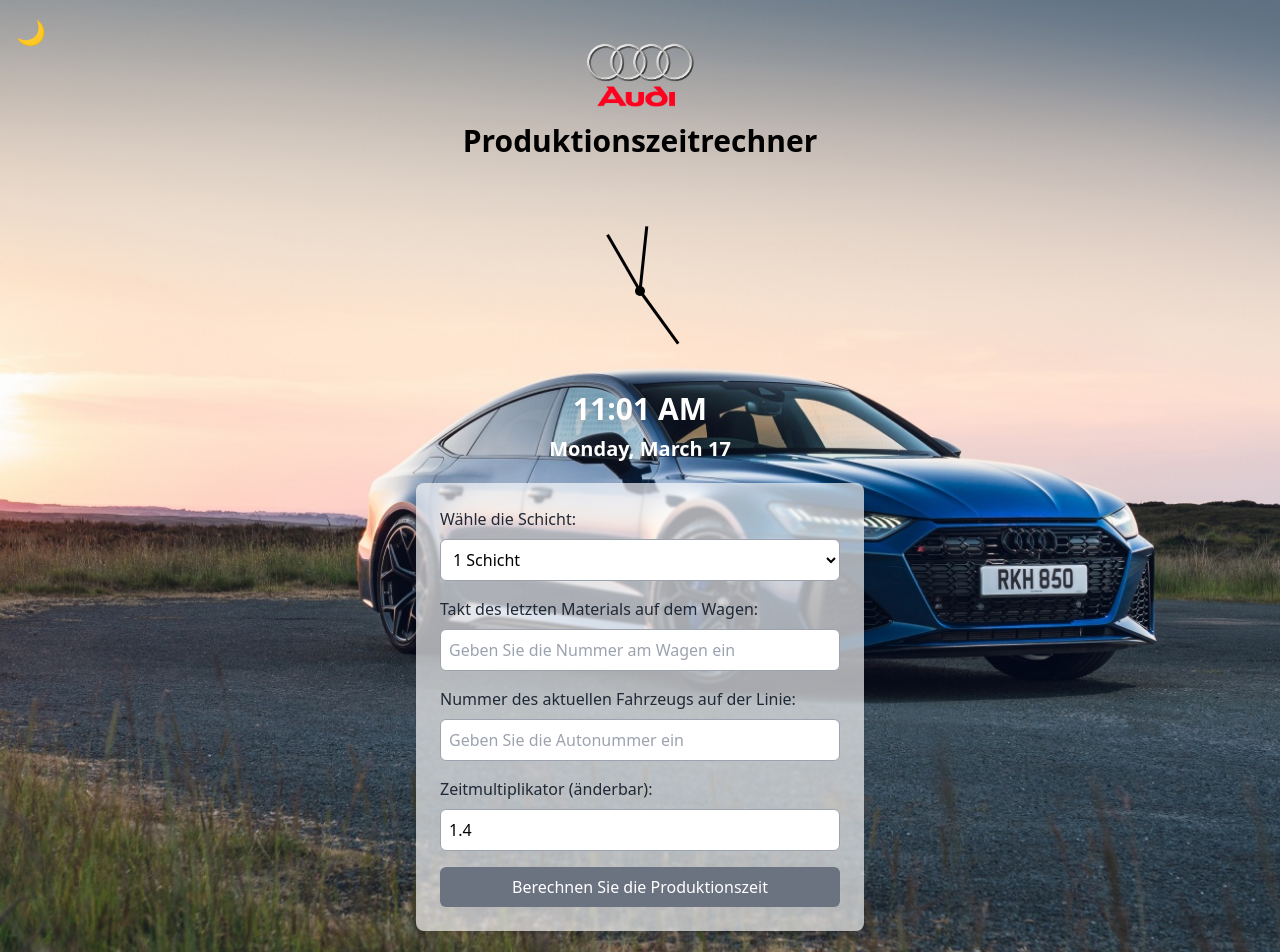
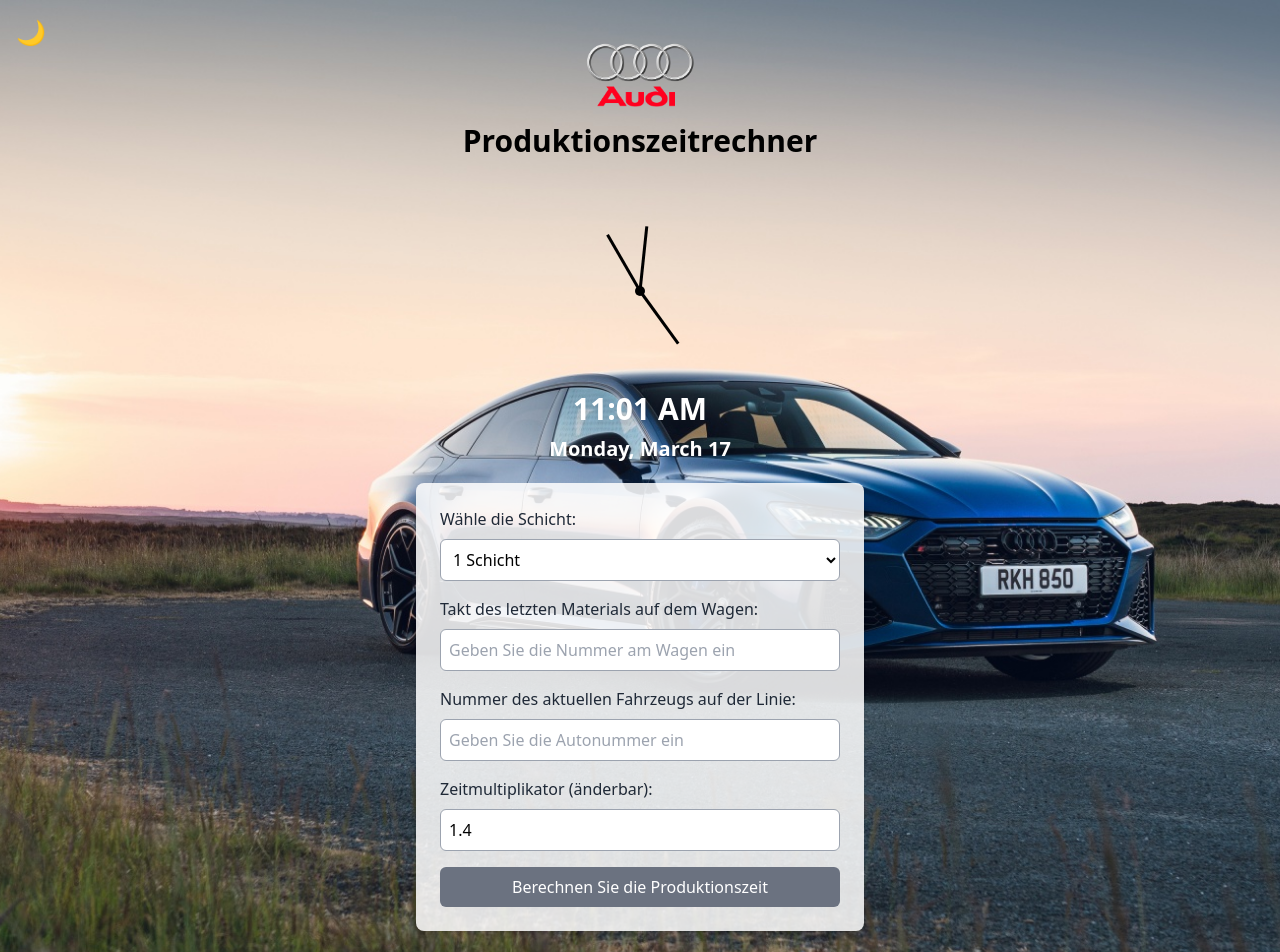
Before and after one commit to szymkap92/ProduktionApp, a Next.js app: page / in a window 1280 px wide. Shown: the top 952 px of the page. Built offline with nearby package versions, Linux system fonts and the light colour scheme.

Commit message:
Add new motiv

```diff
--- a/app/globals.css
+++ b/app/globals.css
@@ -9,8 +9,8 @@ body {
 
 .container {
   @apply max-w-md w-full mx-auto p-6 rounded-lg shadow-md;
-  background: rgba(255, 255, 255, 0.65); /* Przezroczyste białe */
-  backdrop-filter: blur(1px); /* Rozmycie tła */
+  background: rgba(255, 255, 255, 0.85); /* Przezroczyste białe */
+  /* backdrop-blur-none;  <-- rozmycie wyłączone */
 }
 
 .title {
@@ -31,8 +31,8 @@ button {
 
 .result {
   @apply mt-8 w-full max-w-md p-4 rounded-lg shadow-md text-gray-900;
-  background: rgba(255, 255, 255, 0.85); /* Przezroczyste białe */
-  backdrop-filter: blur(6px);
+  background: rgba(255, 255, 255, 0.9); /* Przezroczyste białe */
+  /* backdrop-blur-none;  <-- rozmycie wyłączone */
 }
 
 .result p {
@@ -55,7 +55,7 @@ body.dark {
 body.dark .container {
   @apply shadow-lg;
   background: rgba(30, 30, 30, 0.85); /* Przezroczyste ciemne */
-  backdrop-filter: blur(6px);
+  /* backdrop-blur-none;  <-- rozmycie wyłączone */
 }
 
 body.dark .title {
@@ -71,9 +71,9 @@ body.dark input {
 }
 
 body.dark .result {
-  background: rgba(30, 30, 30, 0.85); /* Przezroczyste ciemne */
-  backdrop-filter: blur(6px);
   @apply text-gray-100;
+  background: rgba(30, 30, 30, 0.9); /* Przezroczyste ciemne */
+  /* backdrop-blur-none;  <-- rozmycie wyłączone */
 }
 
 body.dark .footer {
```
Also changed, not shown: public/background-dark.jpg.
